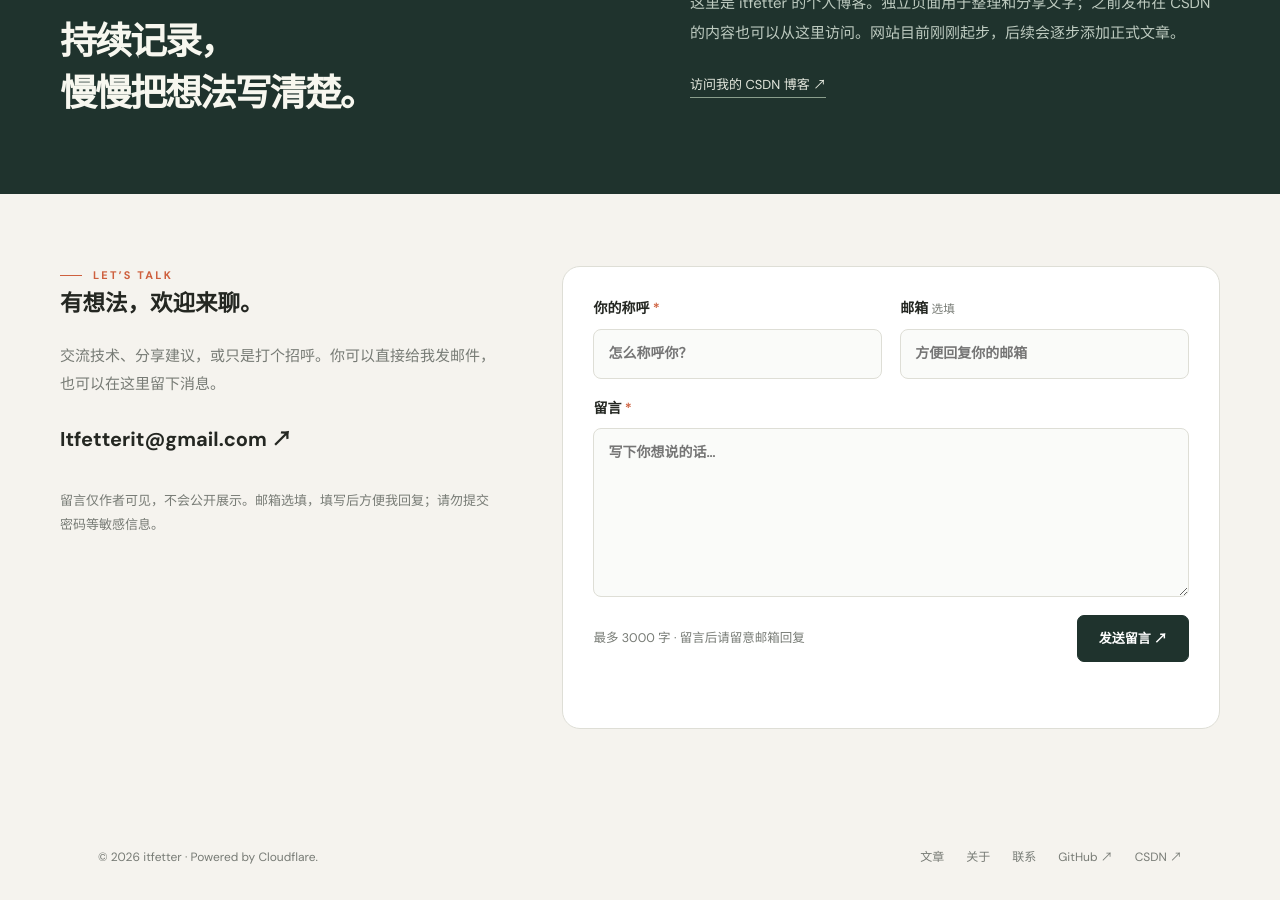
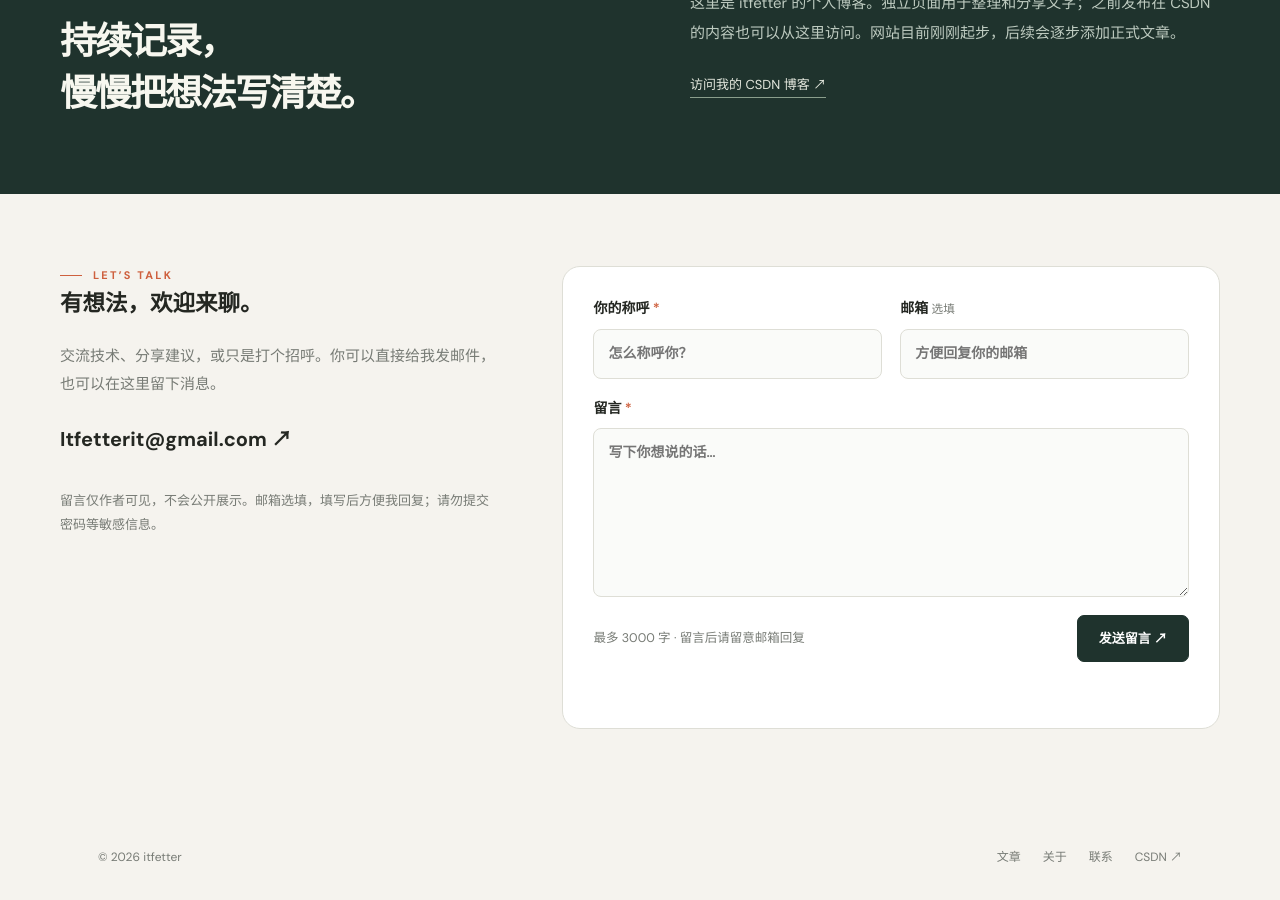
Before and after one commit to itfetter/itfetter.github.io, a Jekyll site: the page index.html, which Jekyll copies as it is, in a window 1280 px wide and 900 px high, scrolled down 1925 px. Built offline with Jekyll 4.4.1, drawn with Linux system fonts in a browser that asks for light colours.

Commit message:
简化前台页脚并移除平台署名与GitHub链接

```diff
--- a/_layouts/post.html
+++ b/_layouts/post.html
@@ -29,6 +29,6 @@
     <p class="summary">{{ page.summary | escape }}</p>
     <article>{{ content }}</article>
   </main>
-  <footer>© {{ site.time | date: "%Y" }} itfetter · GitHub Pages</footer>
+  <footer>© {{ site.time | date: "%Y" }} itfetter</footer>
 </body>
 </html>
--- a/index.html
+++ b/index.html
@@ -40,7 +40,7 @@
 <section id="contact" class="shell section contact-section"><div class="contact-intro"><div class="eyebrow">LET’S TALK</div><h2>有想法，欢迎来聊。</h2><p>交流技术、分享建议，或只是打个招呼。你可以直接给我发邮件，也可以在这里留下消息。</p><a class="contact-email" href="mailto:Itfetterit@gmail.com">Itfetterit@gmail.com ↗</a><p class="contact-note">留言仅作者可见，不会公开展示。邮箱选填，填写后方便我回复；请勿提交密码等敏感信息。</p></div><form id="contact-form" class="contact-form"><div class="contact-fields"><label>你的称呼 <span>*</span><input name="name" maxlength="80" autocomplete="name" placeholder="怎么称呼你？" required></label><label>邮箱 <small>选填</small><input name="email" type="email" maxlength="254" autocomplete="email" placeholder="方便回复你的邮箱"></label></div><label>留言 <span>*</span><textarea name="message" rows="6" maxlength="3000" placeholder="写下你想说的话…" required></textarea></label><div class="contact-trap" aria-hidden="true"><label>Website<input name="website" tabindex="-1" autocomplete="off"></label></div><div class="contact-submit"><small>最多 3000 字 · 留言后请留意邮箱回复</small><button id="contact-submit" class="button" type="submit">发送留言 ↗</button></div><p id="contact-notice" role="status" aria-live="polite"></p></form></section>
   </main>
   <article id="article-view" class="shell article-view" aria-live="polite"></article>
-  <footer class="shell footer"><div>© <span id="year"></span> itfetter · Powered by Cloudflare.</div><div class="footer-links"><a href="#articles">文章</a><a href="#about">关于</a><a href="#contact">联系</a><a href="https://github.com/itfetter" target="_blank" rel="noopener noreferrer">GitHub ↗</a><a href="https://blog.csdn.net/2301_79385221?type=blog" target="_blank" rel="noopener noreferrer">CSDN ↗</a></div></footer>
+  <footer class="shell footer"><div>© <span id="year"></span> itfetter</div><div class="footer-links"><a href="#articles">文章</a><a href="#about">关于</a><a href="#contact">联系</a><a href="https://blog.csdn.net/2301_79385221?type=blog" target="_blank" rel="noopener noreferrer">CSDN ↗</a></div></footer>
   <script src="posts.js"></script>
   <script>
     // posts.js 由 Worker 从 D1 动态生成。
```
Also changed, not shown: AGENTS.md (+2 -0 lines), PROJECT_HANDOFF.md (+6 -0 lines), README.md.
